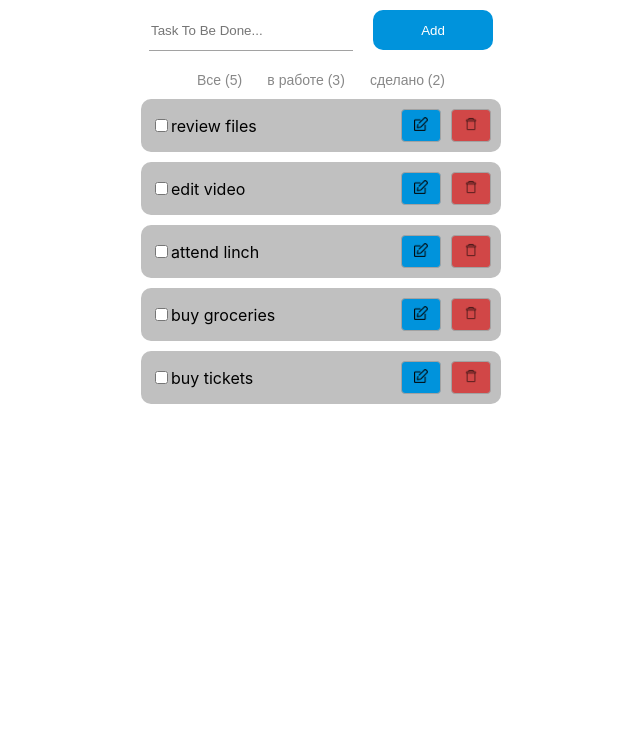
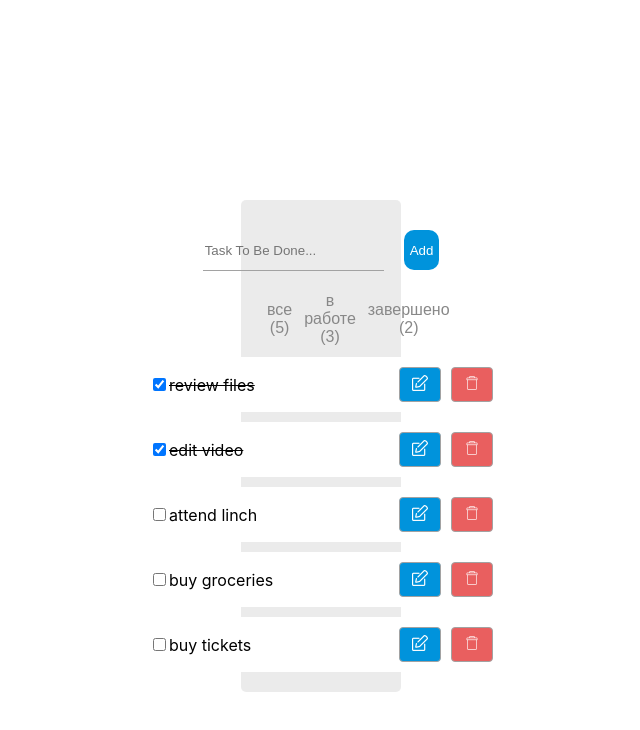
Before and after one commit to Razumnyofficial/TodoList, a React (Create React App) app: page / in a window 1280 px wide. Shown: the top 730 px of the page, without its empty margins (319-959 px from the left). Built offline with nearby package versions, Linux system fonts and the light colour scheme.

Commit message:
increased adaptability to changes, small bug fixes

```diff
--- a/public/index.html
+++ b/public/index.html
@@ -14,7 +14,7 @@
       manifest.json provides metadata used when your web app is installed on a
       user's mobile device or desktop. See https://developers.google.com/web/fundamentals/web-app-manifest/
     -->
-    <link rel="manifest" href="%PUBLIC_URL%/manifest.json" />
+    <!-- <link rel="manifest" href="%PUBLIC_URL%/manifest.json" /> -->
     <!--
       Notice the use of %PUBLIC_URL% in the tags above.
       It will be replaced with the URL of the `public` folder during the build.
--- a/src/App.js
+++ b/src/App.js
@@ -1,13 +1,32 @@
+import React, { useState } from "react";
 import Header from "./components/Header";
 import Tasks from "./components/Tasks";
 import TitleTasks from "./components/TitileTask";
+import { INFOTASKS } from "./components/data/infotasks";
+
+import "./app.css";
 
 function App() {
+  const [inputName, setInputName] = useState("");
+  const [info, setInfo] = useState(INFOTASKS);
+
+  function removeItem(id) {
+    let resultItem = info.filter((item) => item.id !== id);
+    setInfo(resultItem);
+  }
+
   return (
     <div className="App">
-      <Header />
-      <TitleTasks />
-      <Tasks />
+      <div className="backgroundapp">
+        <Header
+          inputName={inputName}
+          setInputName={setInputName}
+          info={info}
+          setInfo={setInfo}
+        />
+        <TitleTasks info={info} setInfo={setInfo} />
+        <Tasks info={info} setInfo={setInfo} removeItem={removeItem} />
+      </div>
     </div>
   );
 }
--- /dev/null
+++ b/src/app.css
@@ -0,0 +1,6 @@
+.backgroundapp {
+  background-color: rgba(0, 0, 0, 0.077);
+  margin: 200px 560px;
+  padding: 20px;
+  border-radius: 5px;
+}
--- a/src/components/Header/header.css
+++ b/src/components/Header/header.css
@@ -21,4 +21,5 @@
   border: none;
   border-bottom: #a2a2a2 solid 1px;
   margin-bottom: 20px;
+  background: fixed;
 }
--- a/src/components/Header/index.jsx
+++ b/src/components/Header/index.jsx
@@ -1,10 +1,25 @@
 import "./header.css";
 
-const Header = () => {
+const Header = ({ inputName, setInputName, info, setInfo }) => {
+  console.log(info);
   return (
     <div className="header">
-      <input className="input" placeholder="Task To Be Done..." type="text" />
-      <button className="btn_color">Add</button>
+      <input
+        className="input"
+        placeholder="Task To Be Done..."
+        type="text"
+        value={inputName}
+        onChange={(e) => setInputName(e.target.value)}
+      />
+      <button
+        className="btn_color"
+        onClick={() => {
+          setInfo([{ name: inputName, checked: false }, ...info]);
+          setInputName("");
+        }}
+      >
+        Add
+      </button>
     </div>
   );
 };
--- a/src/components/Tasks/index.jsx
+++ b/src/components/Tasks/index.jsx
@@ -1,54 +1,24 @@
 import "./tasks.css";
-import { useState } from "react";
-import { INFOTASKS } from "../data/infotasks";
 
-// const ITEMS = [
-//   {
-//     id: 1,
-//     name: "review files",
-//     checked: true,
-//   },
-//   {
-//     id: 2,
-//     name: "edit video",
-//     checked: true,
-//   },
-//   {
-//     id: 3,
-//     name: "attend linch",
-//     checked: false,
-//   },
-//   {
-//     id: 4,
-//     name: "buy groceries",
-//     checked: false,
-//   },
-//   {
-//     id: 5,
-//     name: "buy tickets",
-//     checked: false,
-//   },
-// ];
-// console.log(INFOTASKS);
-
-const Tasks = () => {
-  const [info, setInfo] = useState(INFOTASKS);
-  function handleChange() {
-    setInfo(!info);
-  }
-  console.log(info);
+const Tasks = ({ info, setInfo, removeItem }) => {
   return (
     <div className="datainfo">
-      {INFOTASKS.map((items) => (
-        <div key={items.id} className="item-container">
+      {info.map((item, index) => (
+        <div key={index} className="item-container">
           <div className="title">
             <input
               className="input_check"
-              checked={info.checked}
-              onClick={() => handleChange()}
+              defaultChecked={item.checked}
               type="checkbox"
+              onChange={(e) => {
+                info[index].checked = !info[index].checked;
+                setInfo([...info]);
+                return !e.target.checked;
+              }}
             />
-            <span className="info_items">{items.name}</span>
+            <span className={`info_items ${item.checked ? "checked" : ""}`}>
+              {item.name}
+            </span>
             <div className="icons_btn">
               <button className="iconsbtnedit">
                 <img
@@ -59,7 +29,10 @@ const Tasks = () => {
               </button>
             </div>
             <div className="icons_btn">
-              <button className="iconsbtndelete">
+              <button
+                className="iconsbtndelete"
+                onClick={() => removeItem(item.id)}
+              >
                 <img
                   className="btn_icons_delete"
                   src="/images/delete.png"
--- a/src/components/Tasks/tasks.css
+++ b/src/components/Tasks/tasks.css
@@ -2,23 +2,29 @@ input {
   outline: none;
 }
 
+.checked {
+  text-decoration: line-through;
+}
+
 .btn_icons_delete {
-  max-width: 14px;
-  max-height: 14px;
+  max-width: 16px;
+  max-height: 16px;
   margin: 6px;
+  filter: brightness(0) invert(1);
 }
 
 .btn_icons_edit {
-  max-width: 14px;
-  max-height: 14px;
+  max-width: 16px;
+  max-height: 16px;
   margin: 6px;
+  filter: brightness(0) invert(1);
 }
 
 .title {
   display: flex;
   align-items: center;
-  border-radius: 10px;
-  background-color: silver;
+  border-radius: 4px;
+  background-color: rgb(255, 255, 255);
   padding: 10px;
 }
 
--- a/src/components/TitileTask/index.jsx
+++ b/src/components/TitileTask/index.jsx
@@ -1,24 +1,47 @@
-import { INFOTASKS } from "../data/infotasks";
+import React from "react";
+// import { INFOTASKS } from "../data/infotasks";
+import { useState } from "react";
 
 import "./titletask.css";
+const TITLETASKS = [
+  {
+    id: 0,
+    name: "Все",
+  },
+  {
+    id: 1,
+    name: "В работе",
+  },
+  {
+    id: 2,
+    name: "Сделано",
+  },
+];
 
-const TitleTasks = () => {
+// Чтобы определить колличсетво задач в скобках
+const InfoTasks = ({ info, setInfo, changeTitleTrue }) => {
   let countTrue = 0;
   let countFalse = 0;
-  for (let i = 0; i < INFOTASKS.length; i++) {
-    if (INFOTASKS[i].checked === true) {
+  for (let i = 0; i < info.length; i++) {
+    if (info[i].checked === true) {
       countTrue++;
     } else {
       countFalse++;
     }
   }
+  // const [countId, setCountId] = useState(TITLETASKS.id);
+  // const [titleName, setTitleName] = useState(TITLETASKS);
+
   return (
     <div className="title_tasks">
-      <button className="tasks_btn">Все ({INFOTASKS.length})</button>
+      {/* //   {titleName.map((items) => ( */}
+      {/* // <button className="tasks_btn">{items.name}</button>
+      // ))} */}
+      <button className="tasks_btn">все ({info.length}) </button>
       <button className="tasks_btn">в работе ({countFalse})</button>
-      <button className="tasks_btn">сделано ({countTrue})</button>
+      <button className="tasks_btn">завершено ({countTrue})</button>
     </div>
   );
 };
 
-export default TitleTasks;
+export default InfoTasks;
--- a/src/components/TitileTask/titletask.css
+++ b/src/components/TitileTask/titletask.css
@@ -1,7 +1,7 @@
 .title_tasks {
   display: flex;
   justify-content: space-between;
-  max-width: 260px;
+  max-width: 300px;
   margin: auto;
 }
 
@@ -11,6 +11,8 @@
   background-color: #fff;
   font-size: 14px;
   cursor: pointer;
+  background: none;
+  font-size: 16px;
 }
 .tasks_btn:hover {
   color: rgb(0, 147, 220);
```
